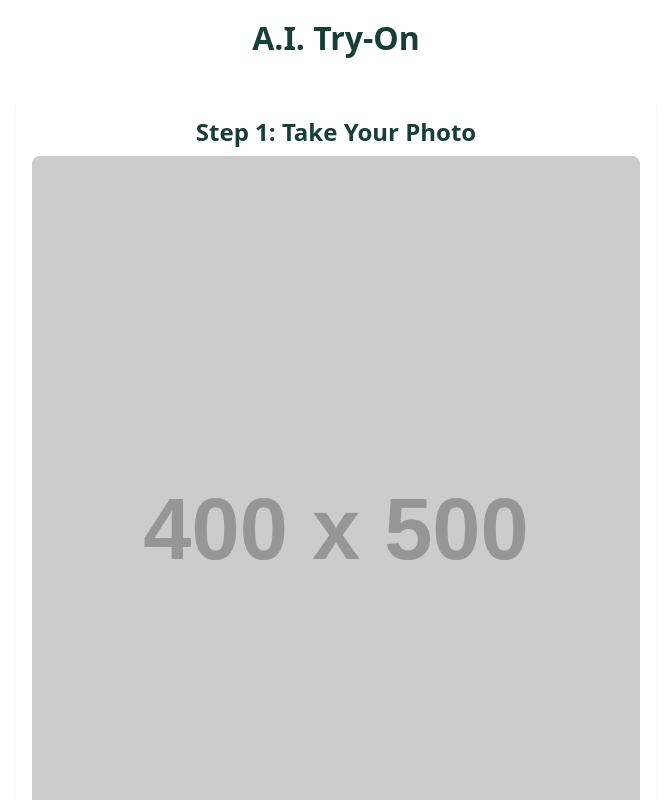
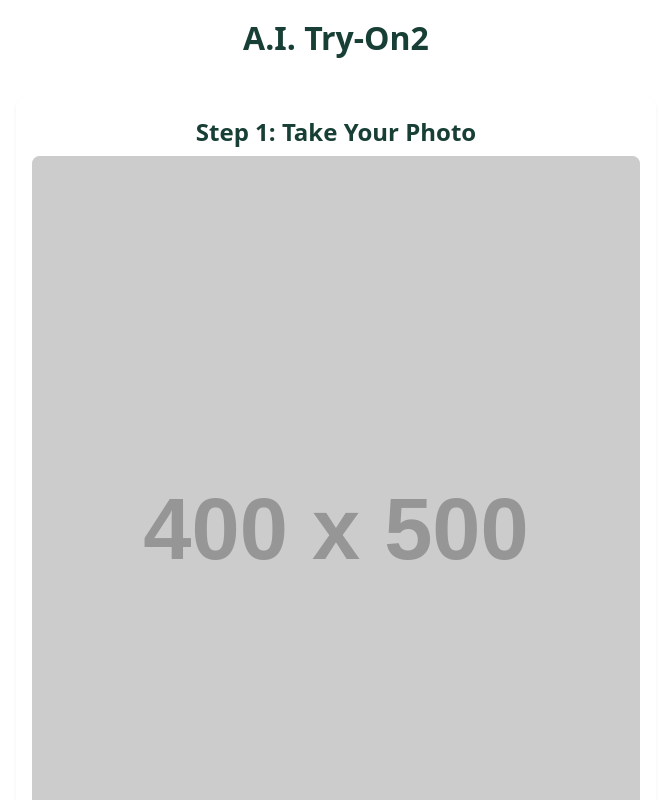
Before and after one commit to elikemnordor/GTP-x-GPT, a plain HTML site: page index.html in a window 1280 px wide. Shown: the top 800 px of the page, without its empty margins (304-975 px from the left). Drawn offline with Linux system fonts and the light colour scheme; placeholder pictures from the web are drawn by us.

Commit message:
Update index.html

```diff
--- a/index.html
+++ b/index.html
@@ -93,7 +93,7 @@
 </head>
 <body>
     <div class="container">
-        <h1>A.I. Try-On</h1>
+        <h1>A.I. Try-On2</h1>
 
         <!-- Step 1 -->
         <section id="step1">
```
